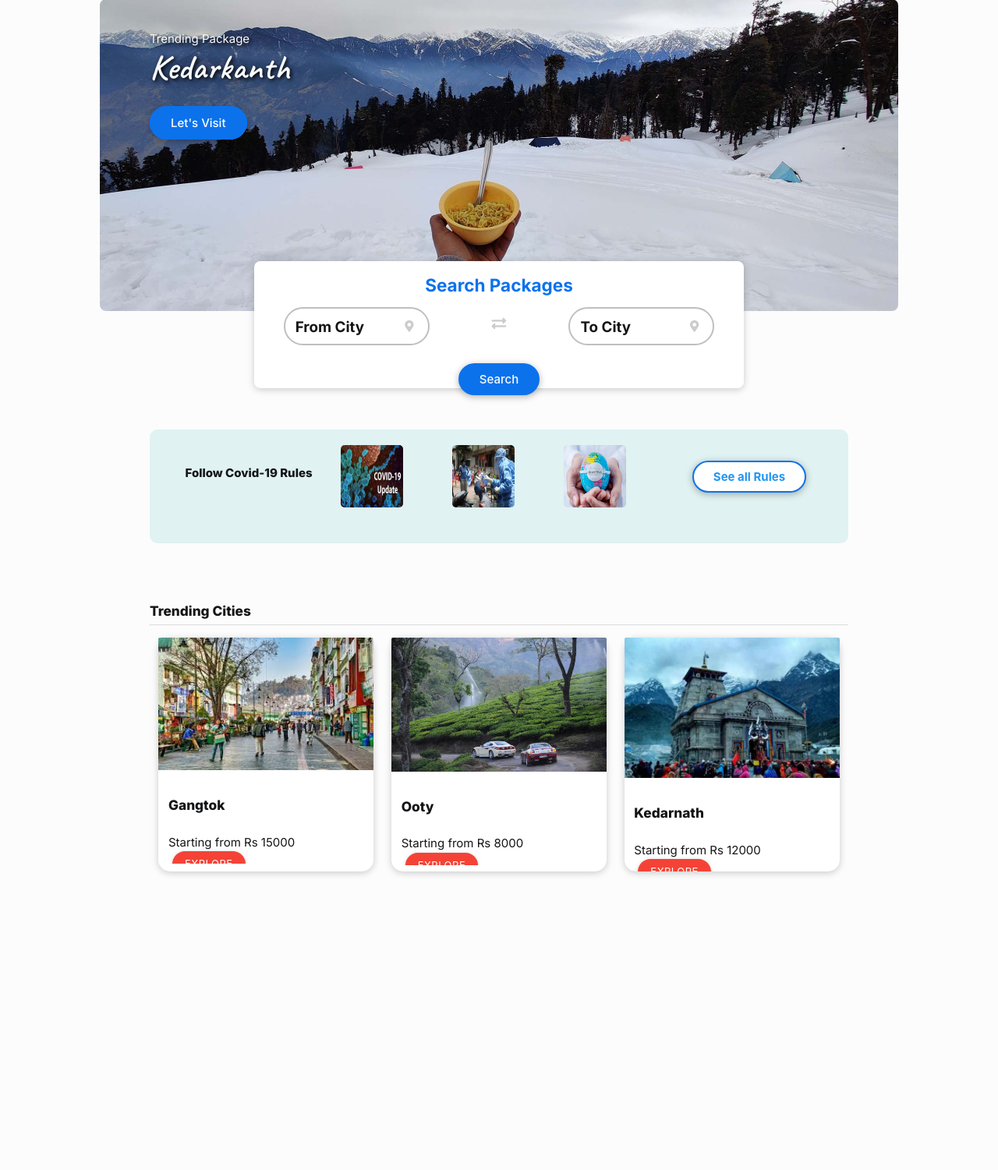
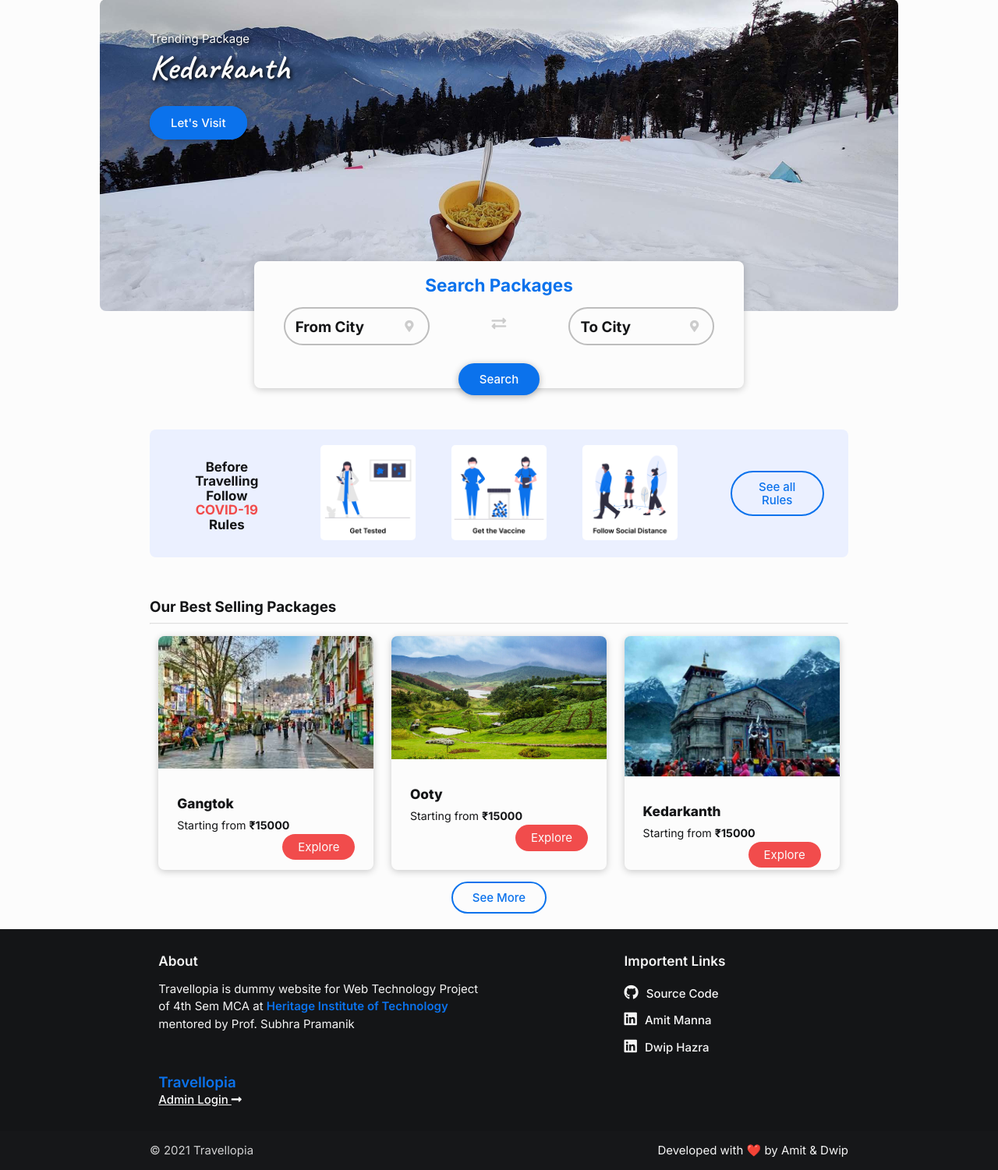
Before and after one commit to hazradwip/Tour_system_project, a PHP site: page / in a window 1280 px wide. Shown: the part 79-1580 px from the top of the page at 78% size. Before the commit the page ends 1202 px from the top, so only its background shows below. Run offline with PHP 8.4, Linux system fonts and the light colour scheme; some libraries are stand-ins or nearby versions.

Commit message:
visual refresh

```diff
--- a/css/styles.css
+++ b/css/styles.css
@@ -17,6 +17,17 @@ h5 {
     font-size: 1.25rem;
 }
 
+h6 {
+    font-weight: 600;
+}
+
+h5 a {
+    color: var(--bg-primary);
+    font-size: 1rem;
+    font-weight: 500;
+    text-decoration: underline;
+}
+
 hr {
     color: #CCCCCC !important;
     opacity: 0.3;
@@ -25,6 +36,11 @@ hr {
 nav {
     line-height: 60px;
     background-color: var(--bg-primary);
+}
+
+.brand-logo {
+    color: var(--primary);
+    font-weight: 600;
 }
 
 nav .brand-logo {
@@ -41,6 +57,24 @@ nav .brand-logo {
     padding: 0 25px;
     border-radius: 300px;
     font-weight: 600;
+}
+
+a {
+    color: var(--primary);
+    font-weight: 600;
+}
+
+footer ul li {
+    padding: 6px 0;
+}
+
+footer ul li a {
+    font-weight: 500;
+}
+
+footer ul li a i {
+    font-size: 1.25rem;
+    padding-right: 6px;
 }
 
 /* =============== Home Page Slider ============= */
@@ -119,6 +153,7 @@ nav .brand-logo {
 .card {
     border-radius: 8px;
     box-shadow: 0 2px 10px rgb(0 0 0 / 20%);
+    background-color: var(--bg-primary);
 }
 /* ====================================== */
 
@@ -132,61 +167,100 @@ nav .brand-logo {
     font-weight: 500;
     color: var(--bg-primary);
     box-shadow: 0 2px 10px rgb(0 0 0 / 30%);
+    cursor: pointer;
 }
 
 .btn-primary:hover {
     background-color: var(--bg-primary);
     color: var(--primary);
     font-weight: 600;
+    transition: 0.5s ease;
 }
 
-#covid-container{
-    padding: 20px;
-    border-radius: 10px;
-
+.btn-secondary {
+    background-color: rgba(0, 0, 0, 0);
+    color: var(--primary);
+    padding: 10px 25px;
+    border-radius: 300px;
+    border: 2px solid var(--primary);
+    text-shadow: none;
+    font-weight: 500;
+    cursor: pointer;
 }
 
-#covid-btn{
-    margin-top: 20px;
-}
-#btn-txt{
-    font-weight: 700;
-
-
-}
-#covid-txt{
-    font-weight: 800;
-    padding-top: 25px;
+.btn-secondary:hover {
+    box-shadow: 1px 1px 2px rgb(0 0 0 / 45%);
 }
 
-#covid-box{
-    height: 80px;
-    width: 80px;
+.btn-accent {
+    background-color: var(--accent);
+    color: var(--bg-primary);
+    padding: 8px 20px;
+    border-radius: 300px;
+    border: none;
+    text-shadow: none;
+    font-weight: 400;
+    cursor: pointer;
+}
+
+.btn-accent:hover {
+    box-shadow: 1px 1px 2px rgb(0 0 0 / 45%);
+}
+/* ====================================== */
+
+/* ============== Covid Container =============== */
+.covid-container {
+    padding: 20px;
+    border-radius: 8px;
+    background-color: var(--secondary);
+}
+
+.covid-container .row {
+    margin-bottom: 0;
+}
+
+.covid-boxes {
+    display: flex;
+    justify-content: space-evenly;
+    margin: 0px 0;
+}
+
+.covid-box {
+    height: 122px;
+    width: 122px;
     border-radius: 5px;
     padding: auto;
-
-
 }
 
-#card-img{
-    border-radius: 15px;
+.covid-rules {
+    height: 124px;
+    display: flex;
+    align-items: center;
+    text-align: center;
 }
 
-#card-txt{
+.covid-rules h5 {
+    margin-left: 1rem;
+    font-size: 1.125rem;
+}
+/* ====================================== */
+
+.package-card .card-image img {
+    border-radius: 8px 8px 0 0;
+}
+
+.package-card h6 {
     font-weight: 800;
 }
-#card-txt2{
-    font-weight: 300;
-    font-size: x-small;
+
+.package-card span {
+    font-weight: 400;
+    font-size: 0.95rem;
 }
 
-#card-btn{
-    border-radius: 25px;
-    margin-left: 5px;
+.page-footer {
+    background-color: #141517;
 }
-
-
-
 
 /* ====================================== */
 
@@ -244,6 +318,7 @@ label i {
 
 /* =============================================== */
 
+
 /* =============== Media Queries ================= */
 @media (min-width: 769px) {
     .slider .slides {
@@ -288,8 +363,33 @@ label i {
         margin-bottom: -1.5rem;
     }
 
+    .covid-boxes {
+        margin-bottom: 24px;
+    }
+
+    .covid-rules {
+        display: block;
+        height: auto;
+    }
+
+    .package-card .card-image img {
+        width: 84vw;
+    }
+
     .input-field > label:not(.label-icon).active {
         width: 30% !important;
         transform: translateY(-14px) scale(0.7);
     }
 }
+
+body::-webkit-scrollbar {
+    width: 0.3rem;
+}
+
+body::-webkit-scrollbar-track {
+    background: #CCCCCC;
+}
+
+body::-webkit-scrollbar-thumb {
+    background: var(--primary);
+}
--- a/index.html
+++ b/index.html
@@ -18,7 +18,8 @@
 
   <!-- Google Fonts -->
   <link rel="preconnect" href="https://fonts.gstatic.com">
-  <link href="https://fonts.googleapis.com/css2?family=Inter:wght@300;400;500;600;700;800&family=Caveat:wght@600;700&display=swap"
+  <link
+    href="https://fonts.googleapis.com/css2?family=Inter:wght@300;400;500;600;700;800&family=Caveat:wght@600;700&display=swap"
     rel="stylesheet">
 
   <!-- Icons -->
@@ -130,90 +131,114 @@
     </div>
 
     <p>&nbsp;</p>
+
+    <!-- ========= Covid-19 Safety ========== -->
+    <div class="covid-container">
+      <div class="row">
+        <div class="col l2 s12 covid-rules">
+          <h5>Before Travelling Follow <span style="color: #F14C4C;">COVID-19</span> Rules</h5>
         </div>
-    <div class="container #e0f2f1 teal lighten-5" id="covid-container">
-
-        <div class="row">
-        <div class="col l3 center-align" id="covid-txt">
-          Follow Covid-19 Rules
+        <div class="col l8 s12">
+          <div class="covid-boxes">
+            <img class="covid-box" src="./images/covid_image/covid1.png" alt="">
+            <img class="covid-box" src="./images/covid_image/covid2.png" alt="">
+            <img class="covid-box" src="./images/covid_image/covid3.png" alt="">
           </div>
-        <div class="col l2 " >
-            <img id="covid-box" src="./images/covid_image/covid1.jpg" alt="">
         </div>
-        <div class="col l2 " >
-            <img id="covid-box" src="./images/covid_image/covid2.jpg" alt="">
-        </div>
-        <div class="col l2 " >
-            <img id="covid-box" src="./images/covid_image/covid3.jpg" alt="">
-        </div>
-        <div class="col l3 center-align" id="covid-btn">
-          <button class="btn-primary center-align white blue-text" id="btn-txt">See all Rules</button>
+        <div class="col l2 s12 covid-rules">
+          <button class="btn-secondary">See all Rules</button>
         </div>
       </div>
     </div>
+    <!-- ========= End of Covid-19 Safety ========== -->
+
     <p>&nbsp;</p>
 
-      <div class="container">
-        <h6 id="covid-txt">Trending Cities</h6>
+    <!-- ========= Trending Places =========== -->
+    <h5>Our Best Selling Packages</h5>
     <hr>
-        <div class="row" >
+    <div class="row">
+
       <div class="col l4">
-            <div class="card small" id="card-img">
+        <div class="card small package-card">
           <div class="card-image">
-                <img  src="./images/gangtok.jpg" alt="">
+            <img src="./images/gangtok.jpg" alt="">
           </div>
           <div class="card-content">
-                <div class="row">
-                  <h6 id="card-txt">Gangtok</h6>
+            <h6>Gangtok</h6>
+            <span>Starting from <b>₹15000</b></span>
+            <button class="btn-accent right">Explore</button>
           </div>
-                <div class="row">
-
-                  <span class="card-txt2">Starting from Rs 15000</span>
-                  <button class="btn-small center-align red white-text" id="card-btn">Explore</button>
         </div>
       </div>
 
-            </div>
-          </div>
       <div class="col l4">
-            <div class="card small" id="card-img">
+        <div class="card small package-card">
           <div class="card-image">
-                <img  src="./images/ooty.png" alt="">
+            <img src="./images/ooty.jpg" alt="">
           </div>
           <div class="card-content">
-                <div class="row">
-                  <h6 id="card-txt">Ooty</h6>
-                </div>
-                <div class="row">
-                  <!--<div class="col">-->
-                    <span class="card-txt2">Starting from Rs 8000</span>
-                  <!--</div>--->
-                  <!--<div class="col">--->
-                    <button class="btn-small center-align red white-text" id="card-btn">Explore</button>
-                  <!--</div>-->
+            <h6>Ooty</h6>
+            <span>Starting from <b>₹15000</b></span>
+            <button class="btn-accent right">Explore</button>
           </div>
         </div>
       </div>
-          </div>
-          <div class="col l4" >
-            <div class="card small" id="card-img">
-              <div class="card-image" >
-                <img  src="./images/Kedarnath.jpg" alt="">
+
+      <div class="col l4">
+        <div class="card small package-card">
+          <div class="card-image">
+            <img src="./images/Kedarnath.jpg" alt="">
           </div>
           <div class="card-content">
-                <div class="row">
-                  <h6 id="card-txt">Kedarnath</h6>
-                </div>
-
-              <div class="row">
-                <span class="card-txt2">Starting from Rs 12000</span>
-                <button class="btn-small center-align red white-text" id="card-btn">Explore</button>
+            <h6>Kedarkanth</h6>
+            <span>Starting from <b>₹15000</b></span>
+            <button class="btn-accent right">Explore</button>
           </div>
         </div>
       </div>
+
+      <div class="center-align">
+        <button class="btn-secondary">See More</button>
+      </div>
+    </div>
+
+    <!-- ========= End of Trending Places =========== -->
+  </div>
+
+  <!-- ========= Footer =========== -->
+  <footer class="page-footer">
+    <div class="container">
+      <div class="row">
+        <div class="col l6 s12">
+          <h6 class="grey-text text-lighten-4">About</h6>
+          <p class="grey-text text-lighten-4">Travellopia is dummy website for Web Technology Project of 4th Sem MCA
+            at <a href="https://heritageit.edu" target="_blank">Heritage Institute of Technology</a> mentored by Prof.
+            Subhra Pramanik</p>
+          <br>
+          <h5 class="brand-logo">Travellopia
+            <br><a href="">Admin Login <i class="fas fa-long-arrow-alt-right"></i></a>
+          </h5>
+        </div>
+        <div class="col l4 offset-l2 s12">
+          <h6 class="grey-text text-lighten-4">Importent Links</h6>
+          <ul>
+            <li><a class="grey-text text-lighten-4" href="#!"><i class="fab fa-github"></i> Source Code</a></li>
+            <li><a class="grey-text text-lighten-4" href="#!"><i class="fab fa-linkedin"></i> Amit Manna</a></li>
+            <li><a class="grey-text text-lighten-4" href="#!"><i class="fab fa-linkedin"></i> Dwip Hazra</a></li>
+          </ul>
         </div>
       </div>
     </div>
+    <div class="footer-copyright">
+      <div class="container">
+        © 2021 Travellopia
+        <a class="grey-text text-lighten-4 right" href="#!" style="font-weight: 400;">Developed with ❤️ by Amit &
+          Dwip</a>
+      </div>
+    </div>
+  </footer>
+  <!-- ========= End of Footer =========== -->
 
 
   <script src="./scripts/styles.js"></script>
```
Also changed, not shown: card.html (deleted, +0 -93 lines), login.html (added, +86 -0 lines), images/covid_image/covid1.jpg (deleted), images/covid_image/covid1.png (added), images/covid_image/covid2.jpg (deleted), images/covid_image/covid2.png (added), images/covid_image/covid3.jpg (deleted), images/covid_image/covid3.png (added). Lines whose indentation alone changed are shown as unchanged.
